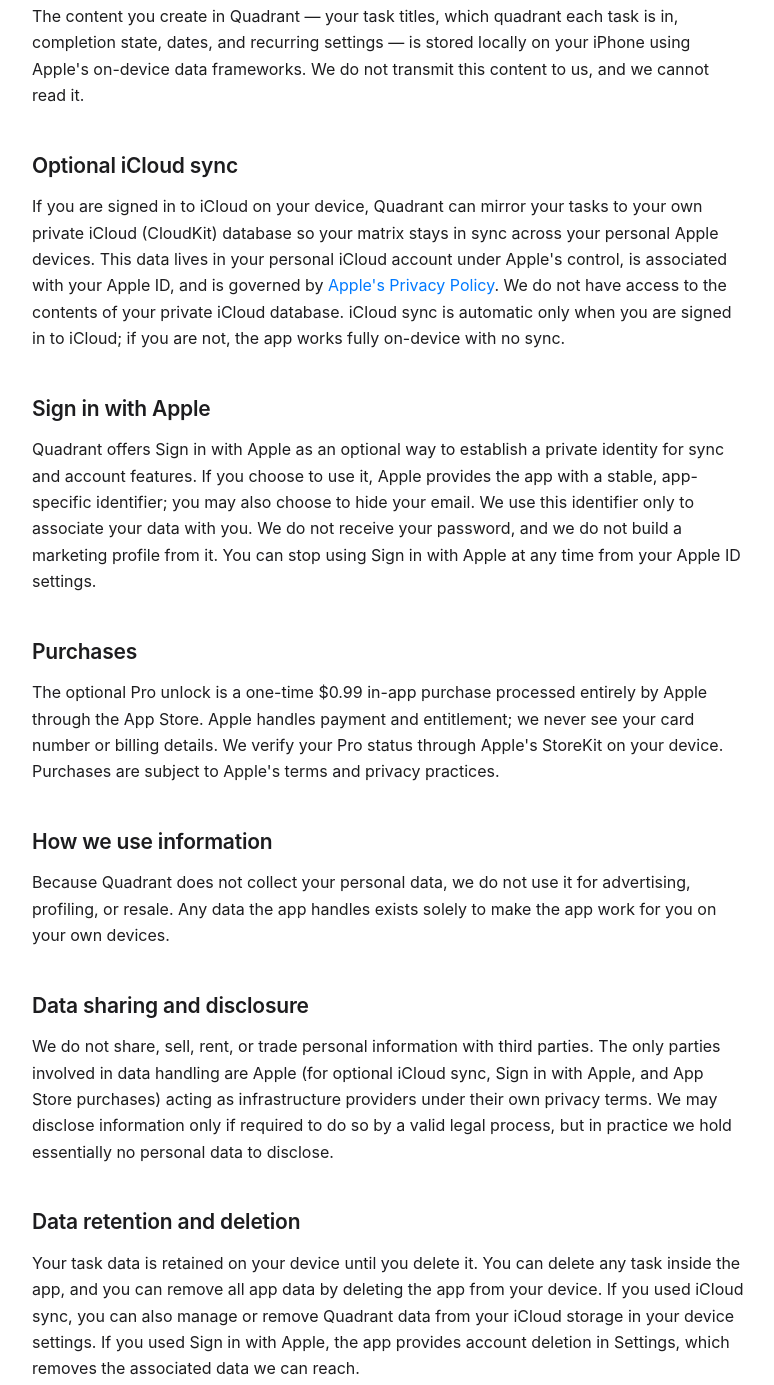
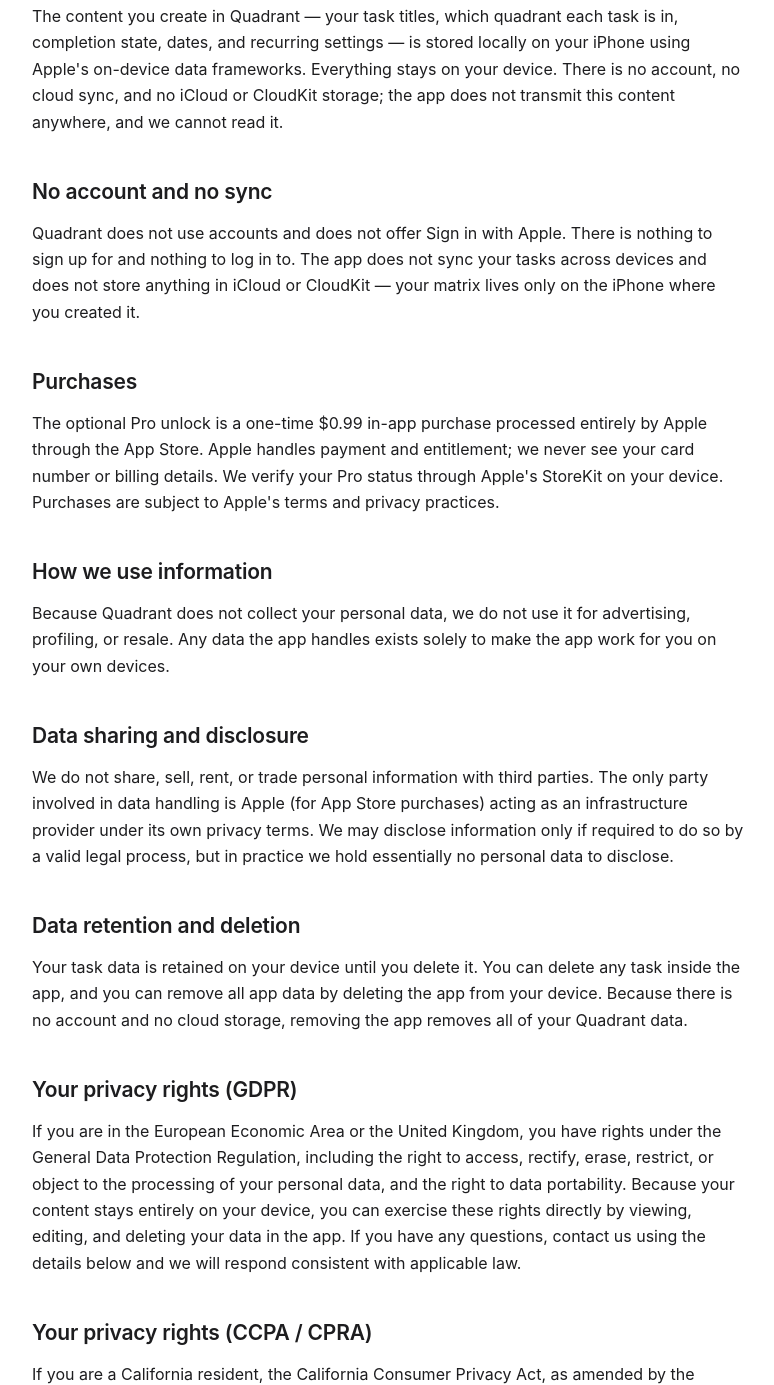
Before and after one commit to ShimonDeitel/quadrant-site, a plain HTML site: page privacy.html in a window 1280 px wide. Shown: the part 872-2257 px from the top of the page, without its empty margins (252-1026 px from the left). Drawn offline with Linux system fonts and the light colour scheme.

Commit message:
Fix site to match app (accuracy): remove iCloud/CloudKit/Sign in with Apple/sync sections

```diff
--- a/privacy.html
+++ b/privacy.html
@@ -66,13 +66,10 @@
     </ul>
 
     <h2>Data you enter stays on your device</h2>
-    <p>The content you create in Quadrant — your task titles, which quadrant each task is in, completion state, dates, and recurring settings — is stored locally on your iPhone using Apple's on-device data frameworks. We do not transmit this content to us, and we cannot read it.</p>
+    <p>The content you create in Quadrant — your task titles, which quadrant each task is in, completion state, dates, and recurring settings — is stored locally on your iPhone using Apple's on-device data frameworks. Everything stays on your device. There is no account, no cloud sync, and no iCloud or CloudKit storage; the app does not transmit this content anywhere, and we cannot read it.</p>
 
-    <h2>Optional iCloud sync</h2>
-    <p>If you are signed in to iCloud on your device, Quadrant can mirror your tasks to your own private iCloud (CloudKit) database so your matrix stays in sync across your personal Apple devices. This data lives in your personal iCloud account under Apple's control, is associated with your Apple ID, and is governed by <a href="https://www.apple.com/legal/privacy/" rel="noopener">Apple's Privacy Policy</a>. We do not have access to the contents of your private iCloud database. iCloud sync is automatic only when you are signed in to iCloud; if you are not, the app works fully on-device with no sync.</p>
-
-    <h2>Sign in with Apple</h2>
-    <p>Quadrant offers Sign in with Apple as an optional way to establish a private identity for sync and account features. If you choose to use it, Apple provides the app with a stable, app-specific identifier; you may also choose to hide your email. We use this identifier only to associate your data with you. We do not receive your password, and we do not build a marketing profile from it. You can stop using Sign in with Apple at any time from your Apple ID settings.</p>
+    <h2>No account and no sync</h2>
+    <p>Quadrant does not use accounts and does not offer Sign in with Apple. There is nothing to sign up for and nothing to log in to. The app does not sync your tasks across devices and does not store anything in iCloud or CloudKit — your matrix lives only on the iPhone where you created it.</p>
 
     <h2>Purchases</h2>
     <p>The optional Pro unlock is a one-time $0.99 in-app purchase processed entirely by Apple through the App Store. Apple handles payment and entitlement; we never see your card number or billing details. We verify your Pro status through Apple's StoreKit on your device. Purchases are subject to Apple's terms and privacy practices.</p>
@@ -81,13 +78,13 @@
     <p>Because Quadrant does not collect your personal data, we do not use it for advertising, profiling, or resale. Any data the app handles exists solely to make the app work for you on your own devices.</p>
 
     <h2>Data sharing and disclosure</h2>
-    <p>We do not share, sell, rent, or trade personal information with third parties. The only parties involved in data handling are Apple (for optional iCloud sync, Sign in with Apple, and App Store purchases) acting as infrastructure providers under their own privacy terms. We may disclose information only if required to do so by a valid legal process, but in practice we hold essentially no personal data to disclose.</p>
+    <p>We do not share, sell, rent, or trade personal information with third parties. The only party involved in data handling is Apple (for App Store purchases) acting as an infrastructure provider under its own privacy terms. We may disclose information only if required to do so by a valid legal process, but in practice we hold essentially no personal data to disclose.</p>
 
     <h2>Data retention and deletion</h2>
-    <p>Your task data is retained on your device until you delete it. You can delete any task inside the app, and you can remove all app data by deleting the app from your device. If you used iCloud sync, you can also manage or remove Quadrant data from your iCloud storage in your device settings. If you used Sign in with Apple, the app provides account deletion in Settings, which removes the associated data we can reach.</p>
+    <p>Your task data is retained on your device until you delete it. You can delete any task inside the app, and you can remove all app data by deleting the app from your device. Because there is no account and no cloud storage, removing the app removes all of your Quadrant data.</p>
 
     <h2>Your privacy rights (GDPR)</h2>
-    <p>If you are in the European Economic Area or the United Kingdom, you have rights under the General Data Protection Regulation, including the right to access, rectify, erase, restrict, or object to the processing of your personal data, and the right to data portability. Because your content stays on your device (or in your own iCloud account), you can exercise most of these rights directly by viewing, editing, and deleting your data in the app. For any request involving the limited identifier from Sign in with Apple, contact us using the details below and we will respond consistent with applicable law.</p>
+    <p>If you are in the European Economic Area or the United Kingdom, you have rights under the General Data Protection Regulation, including the right to access, rectify, erase, restrict, or object to the processing of your personal data, and the right to data portability. Because your content stays entirely on your device, you can exercise these rights directly by viewing, editing, and deleting your data in the app. If you have any questions, contact us using the details below and we will respond consistent with applicable law.</p>
 
     <h2>Your privacy rights (CCPA / CPRA)</h2>
     <p>If you are a California resident, the California Consumer Privacy Act, as amended by the California Privacy Rights Act, gives you rights to know what personal information is collected, to access and delete it, to correct it, and to opt out of the sale or sharing of personal information. <strong>We do not sell or share your personal information</strong>, and we do not collect personal information for cross-context behavioral advertising. You will never be discriminated against for exercising your privacy rights. To make a request, contact us below.</p>
```
